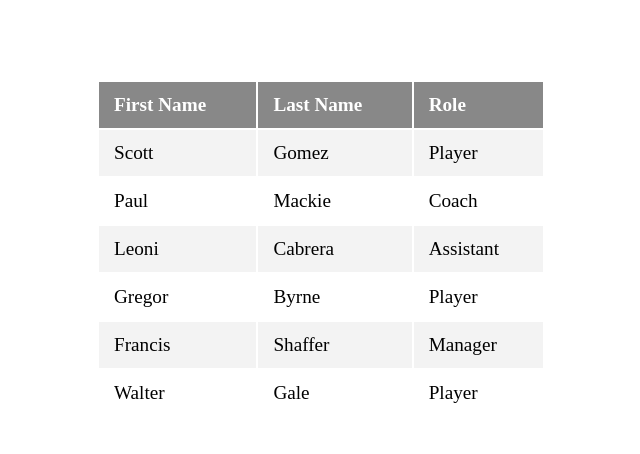
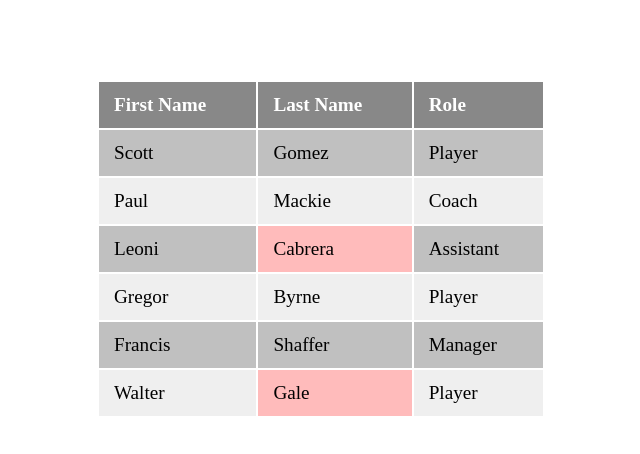
Before and after one commit to nathcolombo/UI-exercise-data-table-stripes, a plain HTML site: page index.html in a window 1280 px wide. Shown: the whole page, without its empty margins (319-959 px from the left). Drawn offline with Linux system fonts and the light colour scheme.

Commit message:
Add the pink

```diff
--- a/index.html
+++ b/index.html
@@ -8,39 +8,39 @@
   </head>
   <body>
     <table class="content-table">
-      <tr>
+      <tr class="first-row">
         <th>First Name</th>
         <th>Last Name</th>
         <th>Role</th>
       </tr>
-      <tr>
+      <tr class="second-row">
         <td>Scott</td>
         <td>Gomez</td>
         <td>Player</td>
       </tr>
-      <tr>
+      <tr class="third-row">
         <td>Paul</td>
         <td>Mackie</td>
         <td>Coach</td>
       </tr>
-      <tr>
+      <tr class="fourth-row">
         <td>Leoni</td>
-        <td>Cabrera</td>
+        <td id="active">Cabrera</td>
         <td>Assistant</td>
       </tr>
-      <tr>
+      <tr class="fifth-row">
         <td>Gregor</td>
         <td>Byrne</td>
         <td>Player</td>
       </tr>
-      <tr>
+      <tr class="sixth-row">
         <td>Francis</td>
         <td>Shaffer</td>
         <td>Manager</td>
       </tr>
-      <tr>
+      <tr class="seventh-row">
         <td>Walter</td>
-        <td>Gale</td>
+        <td id="active">Gale</td>
         <td>Player</td>
       </tr>
     </table>
--- a/styles.css
+++ b/styles.css
@@ -4,18 +4,32 @@
   padding: 0;
 }
 
-th {
+.first-row {
   text-align: justify;
   background-color: #888888;
   color: #ffffff;
 }
 
+.second-row,
+.fourth-row,
+.sixth-row {
+  background-color: #c0c0c0;
+}
+
+.third-row,
+.fifth-row,
+.seventh-row {
+  background-color: #efefef;
+}
+
+#active {
+  background-color: #ffbbbb;
+}
+
 .content-table {
-  /*border-collapse: collapse;*/
   margin: 5rem auto;
   font-size: 1.2em;
   width: 35%;
-  box-shadow: 0 0 2px rgba (0, 0, 0, 0);
 }
 
 .content-table th,
@@ -26,7 +40,3 @@ th {
 .content-table tbody tr {
   border-bottom: 1px solid #dddddd;
 }
-
-.content-table tbody tr:nth-of-type(even) {
-  background-color: #f3f3f3;
-}
```
